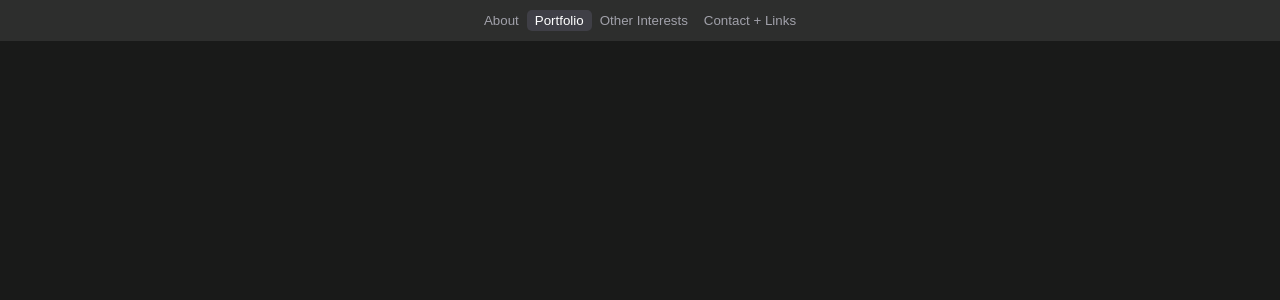
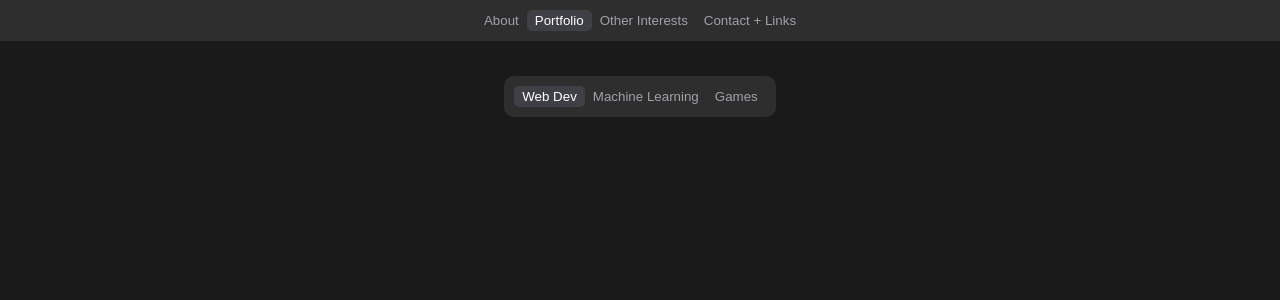
Before and after one commit to ydnamjs/personal-website, a React (Create React App) app: page / in a window 1280 px wide. Both pictures are taken after a click on the button "Portfolio". Shown: the top 300 px of the page. Built offline with nearby package versions, Linux system fonts and the light colour scheme.

Commit message:
Added portfolio page with basic tab selection

```diff
--- a/src/App.tsx
+++ b/src/App.tsx
@@ -5,6 +5,7 @@ import {AboutMe} from "./pages/about-me/AboutMe";
 import {PageSelector} from "./PageSelector";
 import {ContactPlusLinks} from "./pages/contact-plus-links/ContactPlusLinks";
 import {OtherInterests} from "./pages/other-interests/OtherInterests";
+import {Portfolio} from "./pages/portfolio/Portfolio";
 
 export type PageType = "About" | "Portfolio" | "Other Interests" | "Contact + Links";
 
@@ -32,6 +33,7 @@ function App() {
 				></PageSelector>
 			</div>
 			{page === "About" && <AboutMe></AboutMe>}
+			{page === "Portfolio" && <Portfolio></Portfolio>}
 			{page === "Other Interests" && <OtherInterests></OtherInterests>}
 			{page === "Contact + Links" && <ContactPlusLinks></ContactPlusLinks>}
 		</div>
--- /dev/null
+++ b/src/pages/portfolio/Portfolio.css
@@ -0,0 +1,25 @@
+.portfolio-page {
+	margin-left: auto;
+	margin-right: auto;
+	padding-top: 5px;
+	padding-bottom: 5px;
+
+	word-break: break-all;
+	color: #d8e9a8;
+
+	width: 100%;
+	max-width: 960px;
+}
+
+.portfolio-section {
+	margin: 5px;
+	margin-left: auto;
+	margin-right: auto;
+	padding: 10px;
+	border-radius: 10px;
+	background-color: #2d2e2d;
+	text-align: center;
+	width: max-content;
+	max-width: 100vw;
+	justify-content: center;
+}
--- /dev/null
+++ b/src/pages/portfolio/Portfolio.tsx
@@ -0,0 +1,31 @@
+import React, {useState} from "react";
+import "./Portfolio.css";
+import {PortfolioButton} from "./pieces/PortfolioButton";
+
+export type Portfolio = "Web Dev" | "Machine Learning" | "Games";
+
+export function Portfolio() {
+	const [activePortfolio, setActivePortfolio] = useState<Portfolio>("Web Dev");
+
+	return (
+		<div className="portfolio-page">
+			<div className="portfolio-section">
+				<PortfolioButton
+					activePortfolio={activePortfolio}
+					setActivePortfolio={setActivePortfolio}
+					buttonPortfolio={"Web Dev"}
+				></PortfolioButton>
+				<PortfolioButton
+					activePortfolio={activePortfolio}
+					setActivePortfolio={setActivePortfolio}
+					buttonPortfolio={"Machine Learning"}
+				></PortfolioButton>
+				<PortfolioButton
+					activePortfolio={activePortfolio}
+					setActivePortfolio={setActivePortfolio}
+					buttonPortfolio={"Games"}
+				></PortfolioButton>
+			</div>
+		</div>
+	);
+}
--- /dev/null
+++ b/src/pages/portfolio/pieces/PortfolioButton.css
@@ -0,0 +1,22 @@
+.portfolio-button--active,
+.portfolio-button--inactive {
+	background-color: transparent;
+	border-color: transparent;
+	border-radius: 5px;
+	color: #a1a1aa;
+	cursor: pointer;
+}
+
+.portfolio-button--active {
+	background-color: #3f3f46;
+	color: white;
+}
+
+.portfolio-button--inactive {
+	background-color: transparent;
+}
+
+.portfolio-button--active:hover,
+.portfolio-button--inactive:hover {
+	color: white;
+}
--- /dev/null
+++ b/src/pages/portfolio/pieces/PortfolioButton.tsx
@@ -0,0 +1,28 @@
+import React from "react";
+import "./PortfolioButton.css";
+import {Portfolio} from "../Portfolio";
+
+export function PortfolioButton({
+	activePortfolio,
+	setActivePortfolio,
+	buttonPortfolio,
+}: {
+	activePortfolio: Portfolio;
+	setActivePortfolio: (portfolio: Portfolio) => void;
+	buttonPortfolio: Portfolio;
+}) {
+	return (
+		<button
+			className={
+				activePortfolio === buttonPortfolio ?
+					"portfolio-button--active"
+				:	"portfolio-button--inactive"
+			}
+			onClick={() => {
+				setActivePortfolio(buttonPortfolio);
+			}}
+		>
+			{buttonPortfolio}
+		</button>
+	);
+}
```
